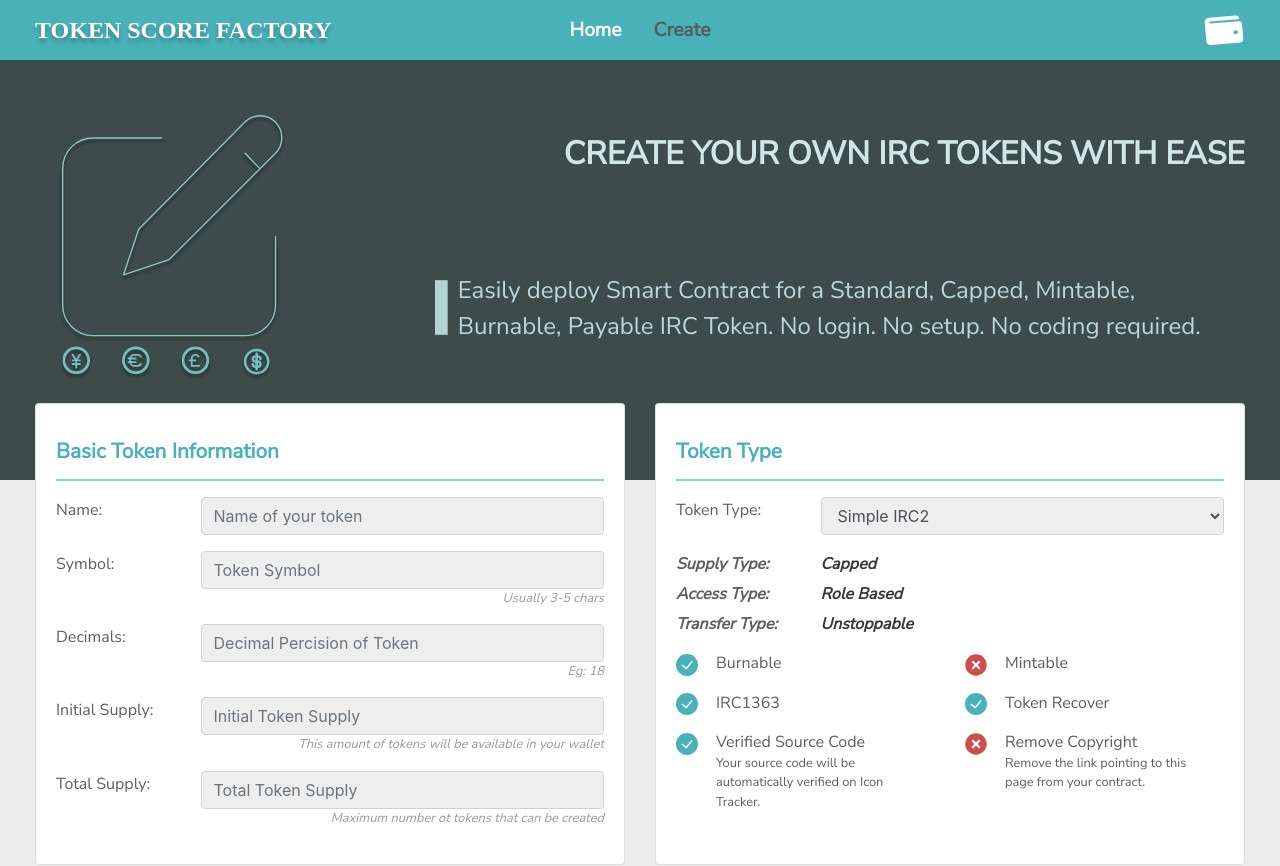
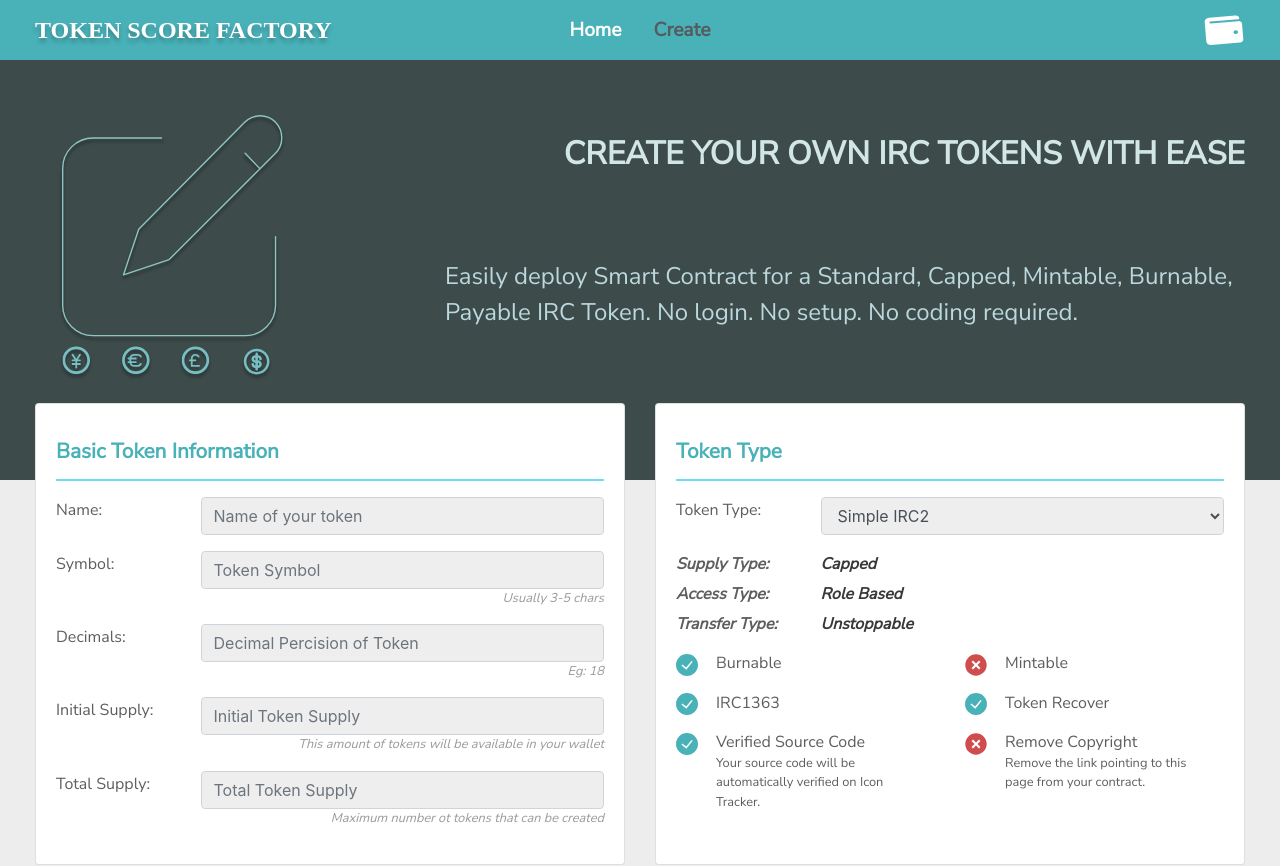
Before and after one commit to OpenDevICON/token-score-factory, a React (Create React App) app in the folder Frontend/: page /create in a window 1280 px wide. Shown: the top 866 px of the page. Built offline with nearby package versions, Linux system fonts and the light colour scheme; a web font is replaced by a local one.

Commit message:
Extracted list svg and vertical line svg into seperate files

```diff
--- a/Frontend/src/Components/CreatePage/CreatePageHeader/index.js
+++ b/Frontend/src/Components/CreatePage/CreatePageHeader/index.js
@@ -1,6 +1,7 @@
 import React from 'react';
 import { Col, Row } from 'react-bootstrap'
 import infoSvg from 'Assets/svg/info-img.svg';
+import verticalLineSvg from 'Assets/svg/vertical-line.svg';
 
 const CreatePageHeader = () => {
 
@@ -18,9 +19,7 @@ const CreatePageHeader = () => {
                     </div>
 
                     <div className = "info-desc-container">
-                        <svg width="23" height="99" viewBox="0 0 23 99" fill="none" xmlns="http://www.w3.org/2000/svg">
-                            <line x1="11.5" y1="-5.02681e-07" x2="11.5" y2="99" stroke="#B6D3D3" stroke-width="23" />
-                        </svg>
+                        <img src={verticalLineSvg} alt="" />
 
                         <span className = "info-desc">
                             Easily deploy Smart Contract for a Standard, Capped, Mintable, Burnable, Payable IRC Token. No login. No setup. No coding required.
--- a/Frontend/src/Components/HomePage/HomePageContent/index.js
+++ b/Frontend/src/Components/HomePage/HomePageContent/index.js
@@ -2,6 +2,7 @@ import React from 'react';
 import { Col, Row } from 'react-bootstrap';
 import iconSvg from 'Assets/svg/icon.svg';
 import rocketSvg from 'Assets/svg/rocket.svg';
+import listSvg from 'Assets/svg/list.svg';
 import FAQList from './FAQList';
 
 const HomePageContent = () => {
@@ -21,9 +22,7 @@ const HomePageContent = () => {
 
 
                 <Col md = "4" className="homepage-info">
-                    <svg width="50" height="50" viewBox="0 0 124 129" fill="none" xmlns="http://www.w3.org/2000/svg">
-                        <path fill-rule="evenodd" clip-rule="evenodd" d="M16.7052 27.6142H9.92764L0 15.9227L6.77752 8.12838L13.3641 15.7L26.8237 0L33.6012 7.90568L16.7052 27.6142ZM47.6336 11.1348H124V22.2695H47.6336V11.1348ZM47.6336 44.5391H124V55.6738H47.6336V44.5391ZM124 77.9433H47.6336V89.0781H124V77.9433ZM47.6336 111.348H124V122.482H47.6336V111.348ZM9.92764 61.0185H16.7052L33.6012 41.31L26.8237 33.5156L13.3641 49.2157L6.77752 41.5327L0 49.4383L9.92764 61.0185ZM16.7052 94.5341H9.92764L0 82.954L6.77752 75.0483L13.3641 82.7313L26.8237 66.9199L33.6012 74.8256L16.7052 94.5341ZM9.92764 128.05H16.7052L33.6012 108.341L26.8237 100.436L13.3641 116.247L6.77752 108.564L0 116.358L9.92764 128.05Z" fill="#35C5C9" />
-                    </svg>
+                    <img src={listSvg} alt="" />
                     <span className="homepage-info-title">Provide Token Information</span>
                     <span className="homepage-info-content">Enter your token name, symbol, initial supply and total supply information.</span>
 
```
Also changed, not shown: Frontend/src/Assets/svg/list.svg (added).
